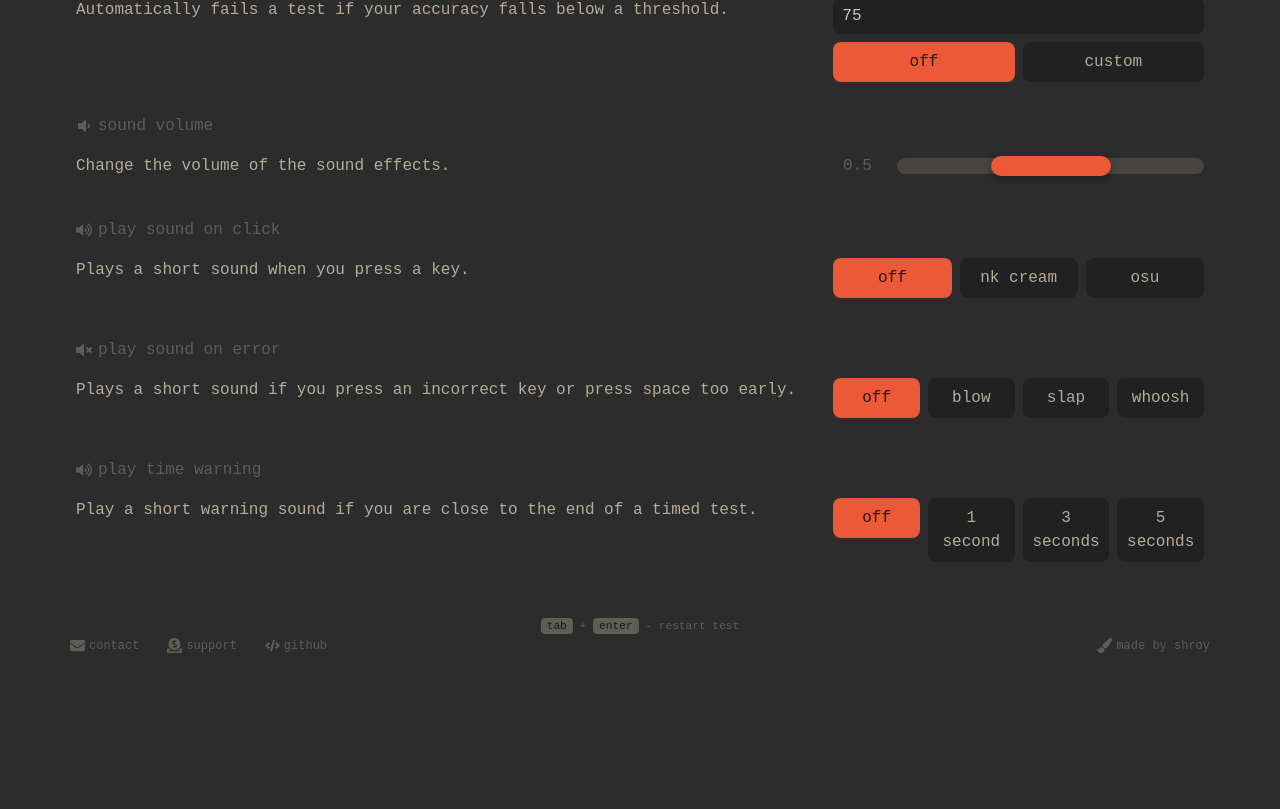
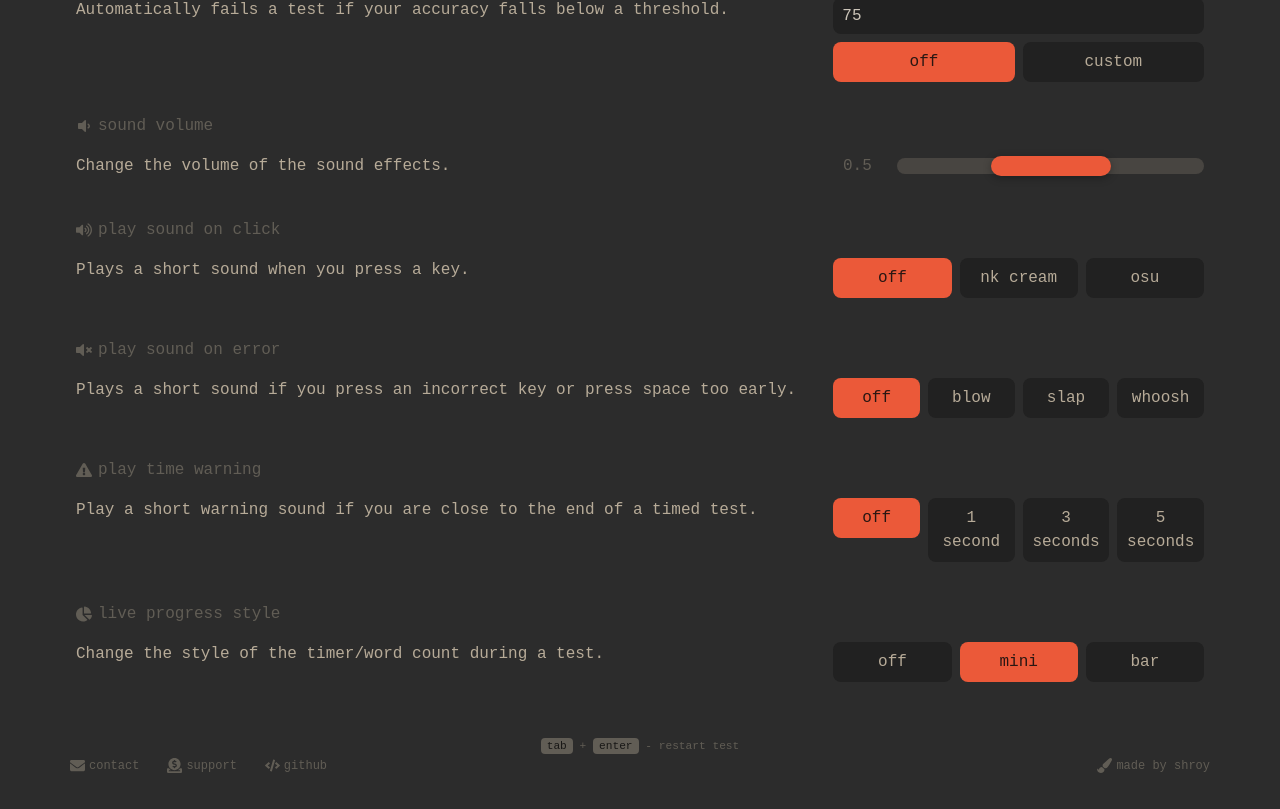
Before and after one commit to shivraj-roy/typifyy, a React (Vite) app: page /settings in a window 1280 px wide. Shown: the part 398-1207 px from the top of the page. Before the commit the page ends 1087 px from the top, so only its background shows below. Built offline with nearby package versions, Linux system fonts and the light colour scheme; no server answers.

Commit message:
feat: live progress style...

```diff
--- /dev/null
+++ b/src/components/TimeProgressBar.tsx
@@ -0,0 +1,53 @@
+interface TimeProgressBarProps {
+   mode: "time" | "words";
+   counter: number;
+   testTime: number;
+   completedWords: number;
+   testWords: number;
+   testStart: boolean;
+   testEnd: boolean;
+}
+
+const TimeProgressBar = ({
+   mode,
+   counter,
+   testTime,
+   completedWords,
+   testWords,
+   testStart,
+   testEnd,
+}: TimeProgressBarProps) => {
+   // Don't show if test hasn't started or has ended
+   if (!testStart || testEnd) return null;
+
+   // Calculate progress percentage
+   const getProgress = () => {
+      if (mode === "time") {
+         // For time mode: starts at 100%, decreases to 0%
+         return (counter / testTime) * 100;
+      } else {
+         // For words mode: starts at 0%, increases to 100%
+         return (completedWords / testWords) * 100;
+      }
+   };
+
+   const progress = getProgress();
+
+   return (
+      <div
+         className="fixed top-0 left-0 right-0 h-1 bg-dark-100/40 z-50"
+         style={{
+            width: "100%",
+         }}
+      >
+         <div
+            className="h-full bg-active transition-all duration-1000 ease-linear"
+            style={{
+               width: `${progress}%`,
+            }}
+         />
+      </div>
+   );
+};
+
+export default TimeProgressBar;
--- a/src/components/TypeZone.tsx
+++ b/src/components/TypeZone.tsx
@@ -12,6 +12,7 @@ import { FaRedoAlt, FaChevronRight, FaBolt, FaBullseye } from "react-icons/fa";
 import { useTestMode } from "../context/TestMode";
 import { useSettings } from "../context/Settings";
 import TimeCounter from "./TimeCounter";
+import TimeProgressBar from "./TimeProgressBar";
 import { HiCursorClick } from "react-icons/hi";
 import Stats from "./Stats";
 import MenuBar from "./MenuBar";
@@ -44,6 +45,7 @@ const TypeZone = ({
       soundMode,
       errorSoundMode,
       timeWarningMode,
+      liveProgressMode,
    } = useSettings();
 
    const [words, setWords] = useState<string[]>(() => {
@@ -709,6 +711,7 @@ const TypeZone = ({
                         />
                      )}
                   </div>
+                  {liveProgressMode === "mini" && (
                      <TimeCounter
                         countDown={counter}
                         className={testStart ? "opacity-100" : "opacity-0"}
@@ -716,6 +719,18 @@ const TypeZone = ({
                         current={completedWords}
                         total={testWords}
                      />
+                  )}
+                  {liveProgressMode === "bar" && (
+                     <TimeProgressBar
+                        mode={mode}
+                        counter={counter}
+                        testTime={testTime}
+                        completedWords={completedWords}
+                        testWords={testWords}
+                        testStart={testStart}
+                        testEnd={testEnd}
+                     />
+                  )}
                   <div
                      ref={wordsContainerRef}
                      className="text-3xl flex flex-wrap leading-[3rem] tracking-tight relative text-fade-100 h-36 overflow-hidden w-full"
--- a/src/context/Settings.tsx
+++ b/src/context/Settings.tsx
@@ -4,6 +4,7 @@ import {
    SoundMode,
    ErrorSoundMode,
    TimeWarningMode,
+   LiveProgressMode,
    SettingsContextType,
 } from "../types";
 
@@ -52,6 +53,11 @@ export const SettingsContextProvider = ({
    const [timeWarningMode, setTimeWarningMode] = useState<TimeWarningMode>(() => {
       const saved = localStorage.getItem("timeWarningMode");
       return (saved as TimeWarningMode) || "off";
+   });
+
+   const [liveProgressMode, setLiveProgressMode] = useState<LiveProgressMode>(() => {
+      const saved = localStorage.getItem("liveProgressMode");
+      return (saved as LiveProgressMode) || "mini";
    });
 
    // Save to localStorage whenever settings change
@@ -119,6 +125,14 @@ export const SettingsContextProvider = ({
       }
    }, [timeWarningMode]);
 
+   useEffect(() => {
+      try {
+         localStorage.setItem("liveProgressMode", liveProgressMode);
+      } catch (error) {
+         console.error("Failed to save liveProgressMode to localStorage:", error);
+      }
+   }, [liveProgressMode]);
+
    return (
       <SettingsContext.Provider
          value={{
@@ -138,6 +152,8 @@ export const SettingsContextProvider = ({
             setErrorSoundMode,
             timeWarningMode,
             setTimeWarningMode,
+            liveProgressMode,
+            setLiveProgressMode,
          }}
       >
          {children}
--- a/src/pages/Settings.tsx
+++ b/src/pages/Settings.tsx
@@ -5,6 +5,8 @@ import {
    FaVolumeUp,
    FaVolumeDown,
    FaVolumeMute,
+   FaChartPie,
+   FaExclamationTriangle,
 } from "react-icons/fa";
 import { Bounce, toast } from "react-toastify";
 import SubSetting from "../components/SubSetting";
@@ -34,6 +36,8 @@ const Settings = () => {
       setErrorSoundMode,
       timeWarningMode,
       setTimeWarningMode,
+      liveProgressMode,
+      setLiveProgressMode,
    } = useSettings();
 
    const showSavedToast = () => {
@@ -372,7 +376,7 @@ const Settings = () => {
                   ]}
                />
                <SubSetting
-                  icon={<FaVolumeUp size={16} />}
+                  icon={<FaExclamationTriangle size={16} />}
                   title="play time warning"
                   description="Play a short warning sound if you are close to the end of a timed test."
                   showInput={false}
@@ -435,6 +439,56 @@ const Settings = () => {
                      },
                   ]}
                />
+               <SubSetting
+                  icon={<FaChartPie size={16} />}
+                  title="live progress style"
+                  description="Change the style of the timer/word count during a test."
+                  showInput={false}
+                  buttons={[
+                     {
+                        label: "off",
+                        isActive: liveProgressMode === "off",
+                        onClick: () => {
+                           try {
+                              if (liveProgressMode !== "off") {
+                                 setLiveProgressMode("off");
+                                 showSavedToast();
+                              }
+                           } catch {
+                              showErrorToast();
+                           }
+                        },
+                     },
+                     {
+                        label: "mini",
+                        isActive: liveProgressMode === "mini",
+                        onClick: () => {
+                           try {
+                              if (liveProgressMode !== "mini") {
+                                 setLiveProgressMode("mini");
+                                 // showSavedToast();
+                              }
+                           } catch {
+                              showErrorToast();
+                           }
+                        },
+                     },
+                     {
+                        label: "bar",
+                        isActive: liveProgressMode === "bar",
+                        onClick: () => {
+                           try {
+                              if (liveProgressMode !== "bar") {
+                                 setLiveProgressMode("bar");
+                                 // showSavedToast();
+                              }
+                           } catch {
+                              showErrorToast();
+                           }
+                        },
+                     },
+                  ]}
+               />
             </div>
          </div>
       </>
--- a/src/types/index.ts
+++ b/src/types/index.ts
@@ -57,6 +57,7 @@ export type SettingMode = "off" | "custom";
 export type SoundMode = "off" | "nk cream" | "osu";
 export type ErrorSoundMode = "off" | "blow" | "slap" | "whoosh";
 export type TimeWarningMode = "off" | "1" | "3" | "5";
+export type LiveProgressMode = "off" | "mini" | "bar";
 
 export interface SettingsContextType {
    minSpeedMode: SettingMode;
@@ -75,4 +76,6 @@ export interface SettingsContextType {
    setErrorSoundMode: (mode: ErrorSoundMode) => void;
    timeWarningMode: TimeWarningMode;
    setTimeWarningMode: (mode: TimeWarningMode) => void;
+   liveProgressMode: LiveProgressMode;
+   setLiveProgressMode: (mode: LiveProgressMode) => void;
 }
```
Also changed, not shown: 1 other file (tests, documents, lock files or other folders). Lines whose indentation alone changed are shown as unchanged.
